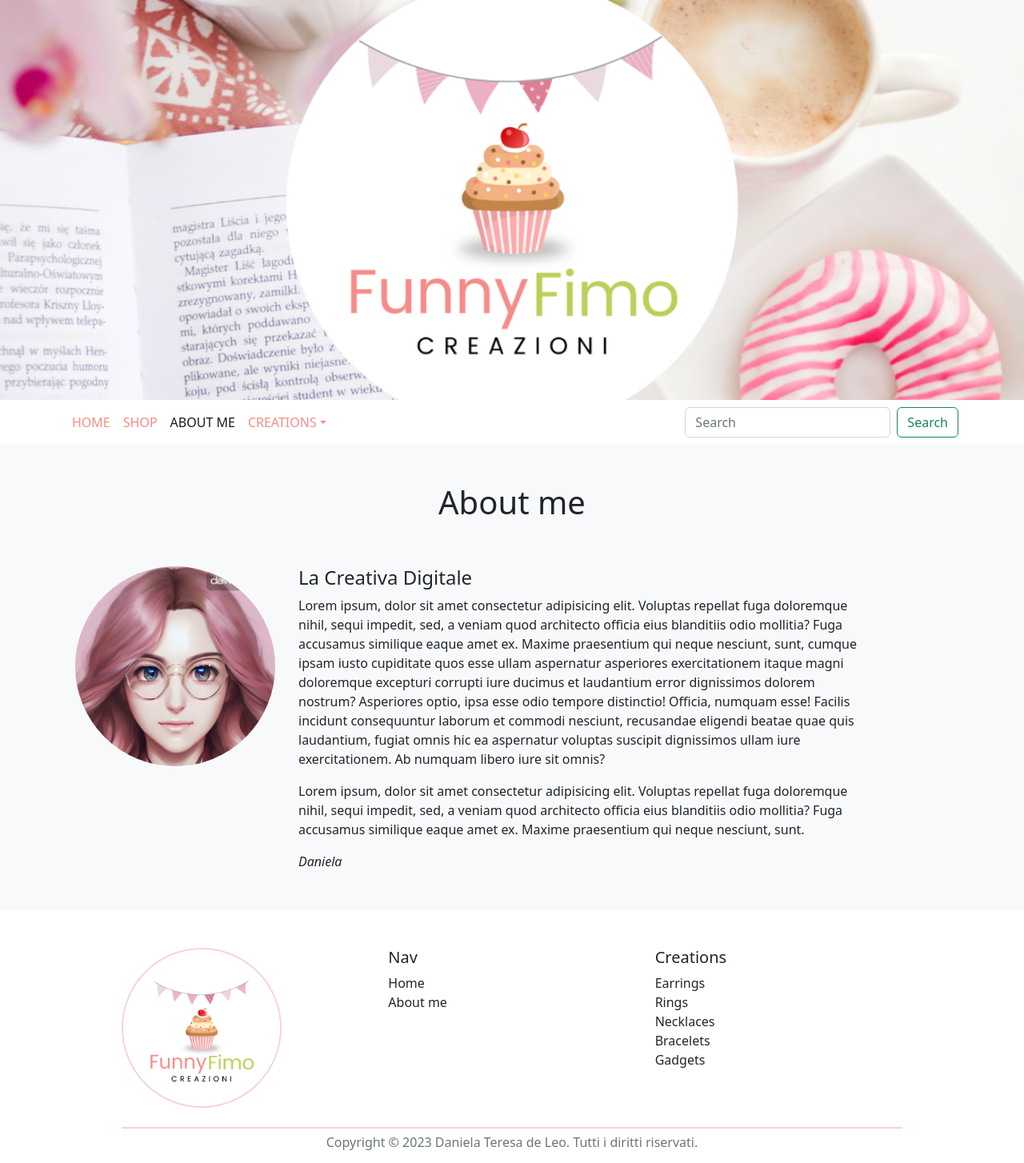
After one commit to Danielateresa/laravel-funnyfimo, a Laravel app: page /about in a window 1280 px wide. The commit adds this page. Shown: the whole page at 80% size. Run offline with Laravel 9, Linux system fonts and the light colour scheme; style sheets or scripts are compiled from the project's sources.

Commit message:
Added shop page and other style

```diff
--- a/app/Http/Controllers/EarringController.php
+++ b/app/Http/Controllers/EarringController.php
@@ -17,6 +17,17 @@ class EarringController extends Controller
     {
         $earrings = Earring::all();
         return view('earrings.index', compact('earrings'));
+    }
+
+    public function about()
+    {
+        return view('earrings.about');
+    }
+
+    public function shop()
+    {
+        $earrings = Earring::all();
+        return view('earrings.shop', compact('earrings'));
     }
 
     /**
--- a/resources/scss/app.scss
+++ b/resources/scss/app.scss
@@ -88,6 +123,19 @@ main {
             color: white;
         }
     }
+
+
+    .avatar {
+        width: 250px;
+        border-radius: 50%;
+    }
+
+    .signature {
+        font-style: oblique;
+    }
+
+    .shop_img {
+        width: 100%;
     }
 }
 
--- /dev/null
+++ b/resources/views/earrings/about.blade.php
@@ -0,0 +1,34 @@
+@extends('layouts.app')
+
+@section('content')
+<div class="container py-5">
+    <h1 class="text-center">About me</h1>
+
+    <div class="container pt-5">
+        <div class="row">
+            <div class="col-3">
+                <img class="avatar" src="{{Vite::asset('resources/img/ai.jpg')}}" alt="avatar">
+            </div>
+            <div class="col-8">
+                <h4>La Creativa Digitale</h4>
+                <p>Lorem ipsum, dolor sit amet consectetur adipisicing elit. Voluptas repellat fuga doloremque nihil,
+                    sequi impedit, sed, a veniam quod architecto officia eius blanditiis odio mollitia? Fuga accusamus
+                    similique eaque amet ex. Maxime praesentium qui neque nesciunt, sunt, cumque ipsam iusto cupiditate
+                    quos esse ullam aspernatur asperiores exercitationem itaque magni doloremque excepturi corrupti iure
+                    ducimus et laudantium error dignissimos dolorem nostrum? Asperiores optio, ipsa esse odio tempore
+                    distinctio! Officia, numquam esse! Facilis incidunt consequuntur laborum et commodi nesciunt,
+                    recusandae eligendi beatae quae quis laudantium, fugiat omnis hic ea aspernatur voluptas suscipit
+                    dignissimos ullam iure exercitationem. Ab numquam libero iure sit omnis?</p>
+
+                <p>Lorem ipsum, dolor sit amet consectetur adipisicing elit. Voluptas repellat fuga doloremque nihil,
+                    sequi impedit, sed, a veniam quod architecto officia eius blanditiis odio mollitia? Fuga accusamus
+                    similique eaque amet ex. Maxime praesentium qui neque nesciunt, sunt.</p>
+
+                <span class="signature">Daniela</span>
+            </div>
+        </div>
+    </div>
+
+
+</div>
+@endsection
--- a/resources/views/partials/header.blade.php
+++ b/resources/views/partials/header.blade.php
@@ -19,7 +19,12 @@
                                 class="visually-hidden">(current)</span></a>
                     </li>
                     <li class="nav-item">
-                        <a class="nav-link" href="#">About me</a>
+                        <a class="nav-link {{Route::currentRouteName() === 'shop' ? 'active' : ''}}"
+                            href="{{route('shop')}}">Shop</a>
+                    </li>
+                    <li class="nav-item">
+                        <a class="nav-link {{Route::currentRouteName() === 'about' ? 'active' : ''}}"
+                            href="{{route('about')}}">About me</a>
                     </li>
                     <li class="nav-item dropdown">
                         <a class="nav-link dropdown-toggle" href="#" id="dropdownId" data-bs-toggle="dropdown"
--- a/routes/web.php
+++ b/routes/web.php
@@ -15,5 +15,7 @@ use App\Http\Controllers\EarringController;
 */
 
 Route::get('/', [EarringController::class,'index'])->name('index');
+Route::get('/about', [EarringController::class,'about'])->name('about');
+Route::get('/shop', [EarringController::class,'shop'])->name('shop');
 
 Route::resource('earrings', EarringController::class);
```
Also changed, not shown: other parts of resources/scss/app.scss (+37 -1 lines), resources/views/earrings/shop.blade.php (added, +34 -0 lines), resources/views/earrings/show.blade.php (+9 -3 lines), resources/img/ai.jpg (added). Lines whose indentation alone changed are shown as unchanged.
